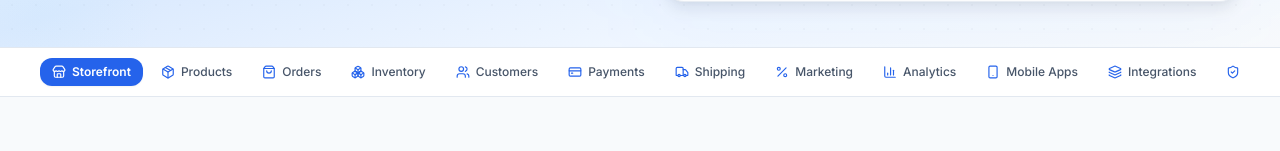
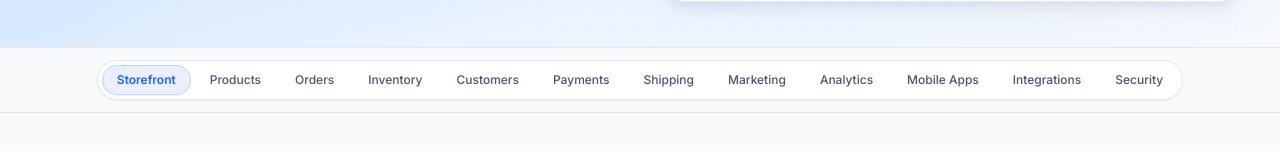
Before and after one commit to shoriful-webq/cartx-public-website, a Next.js app: page /features in a window 1280 px wide. Shown: the part 615-766 px from the top of the page. Built offline with nearby package versions, Linux system fonts and the light colour scheme; no server answers.

Commit message:
update section navigation

```diff
--- a/src/components/features/feature-navigation.tsx
+++ b/src/components/features/feature-navigation.tsx
@@ -1,21 +1,6 @@
 "use client";
 
 import React, { useState, useEffect, useRef } from "react";
-import {
-  Store,
-  Package,
-  ShoppingBag,
-  Boxes,
-  Users,
-  CreditCard,
-  Truck,
-  Percent,
-  BarChart3,
-  Smartphone,
-  Layers,
-  ShieldCheck,
-  type LucideIcon,
-} from "lucide-react";
 import { useLanguage } from "@/lib/i18n/language-context";
 import { cn } from "@/lib/utils";
 
@@ -23,28 +8,32 @@ interface NavCategory {
   id: string;
   nameKey: string;
   href: string;
-  icon: LucideIcon;
 }
 
 const CATEGORIES: NavCategory[] = [
-  { id: "storefront", nameKey: "featuresNav.storefront", href: "#storefront", icon: Store },
-  { id: "products", nameKey: "featuresNav.products", href: "#products", icon: Package },
-  { id: "orders", nameKey: "featuresNav.orders", href: "#orders", icon: ShoppingBag },
-  { id: "inventory", nameKey: "featuresNav.inventory", href: "#inventory", icon: Boxes },
-  { id: "customers", nameKey: "featuresNav.customers", href: "#customers", icon: Users },
-  { id: "payments", nameKey: "featuresNav.payments", href: "#payments", icon: CreditCard },
-  { id: "shipping", nameKey: "featuresNav.shipping", href: "#shipping", icon: Truck },
-  { id: "marketing", nameKey: "featuresNav.marketing", href: "#marketing", icon: Percent },
-  { id: "analytics", nameKey: "featuresNav.analytics", href: "#analytics", icon: BarChart3 },
-  { id: "mobile-apps", nameKey: "featuresNav.mobileApps", href: "#mobile-apps", icon: Smartphone },
-  { id: "integrations", nameKey: "featuresNav.integrations", href: "#integrations", icon: Layers },
-  { id: "security", nameKey: "featuresNav.security", href: "#security", icon: ShieldCheck },
+  { id: "storefront", nameKey: "featuresNav.storefront", href: "#storefront" },
+  { id: "products", nameKey: "featuresNav.products", href: "#products" },
+  { id: "orders", nameKey: "featuresNav.orders", href: "#orders" },
+  { id: "inventory", nameKey: "featuresNav.inventory", href: "#inventory" },
+  { id: "customers", nameKey: "featuresNav.customers", href: "#customers" },
+  { id: "payments", nameKey: "featuresNav.payments", href: "#payments" },
+  { id: "shipping", nameKey: "featuresNav.shipping", href: "#shipping" },
+  { id: "marketing", nameKey: "featuresNav.marketing", href: "#marketing" },
+  { id: "analytics", nameKey: "featuresNav.analytics", href: "#analytics" },
+  { id: "mobile-apps", nameKey: "featuresNav.mobileApps", href: "#mobile-apps" },
+  { id: "integrations", nameKey: "featuresNav.integrations", href: "#integrations" },
+  { id: "security", nameKey: "featuresNav.security", href: "#security" },
 ];
 
 export interface FeatureNavigationProps {
   className?: string;
 }
 
+/**
+ * Section 02 — Sticky Feature Navigation
+ * Minimal horizontal pill-style navigation inside a subtle bordered container.
+ * Sticky beneath the shared Header with clean active highlights and horizontal scroll support.
+ */
 export function FeatureNavigation({ className }: FeatureNavigationProps) {
   const { t } = useLanguage();
   const [activeId, setActiveId] = useState<string>("storefront");
@@ -52,10 +41,15 @@ export function FeatureNavigation({ className }: FeatureNavigationProps) {
   const itemRefs = useRef<Record<string, HTMLAnchorElement | null>>({});
 
   useEffect(() => {
+    let isThrottled = false;
+
     const handleScroll = () => {
-      // Find which section is currently active based on scroll position
+      if (isThrottled) return;
+      isThrottled = true;
+
+      requestAnimationFrame(() => {
         const scrollY = window.scrollY;
-      const headerOffset = 140; // 64px header + 52px nav + buffer
+        const headerOffset = 160; // 64px header + sticky nav height + buffer
 
         let currentActive = CATEGORIES[0].id;
         for (const cat of CATEGORIES) {
@@ -68,6 +62,8 @@ export function FeatureNavigation({ className }: FeatureNavigationProps) {
           }
         }
         setActiveId(currentActive);
+        isThrottled = false;
+      });
     };
 
     window.addEventListener("scroll", handleScroll, { passive: true });
@@ -75,13 +71,16 @@ export function FeatureNavigation({ className }: FeatureNavigationProps) {
     return () => window.removeEventListener("scroll", handleScroll);
   }, []);
 
-  // Gently scroll active pill into view in the horizontal bar when activeId changes
+  // Center the active pill within the scrollable container on mobile/tablet
   useEffect(() => {
     const activeEl = itemRefs.current[activeId];
     if (activeEl && navRef.current) {
       const container = navRef.current;
-      const left = activeEl.offsetLeft - container.offsetWidth / 2 + activeEl.offsetWidth / 2;
-      container.scrollTo({ left: Math.max(0, left), behavior: "smooth" });
+      const containerWidth = container.offsetWidth;
+      const activeLeft = activeEl.offsetLeft;
+      const activeWidth = activeEl.offsetWidth;
+      const targetScroll = activeLeft - containerWidth / 2 + activeWidth / 2;
+      container.scrollTo({ left: Math.max(0, targetScroll), behavior: "smooth" });
     }
   }, [activeId]);
 
@@ -91,7 +90,6 @@ export function FeatureNavigation({ className }: FeatureNavigationProps) {
     const target = document.getElementById(id);
     if (target) {
       target.scrollIntoView({ behavior: "smooth" });
-      // Update browser history cleanly without jumping
       window.history.pushState(null, "", `#${id}`);
     }
   };
@@ -99,18 +97,18 @@ export function FeatureNavigation({ className }: FeatureNavigationProps) {
   return (
     <div
       className={cn(
-        "sticky top-16 z-30 w-full border-b border-border bg-card/95 backdrop-blur-md transition-colors",
+        "sticky top-16 z-30 w-full py-2.5 sm:py-3 bg-background/95 border-b border-border transition-colors",
         className
       )}
     >
-      <div className="container">
+      <div className="container flex justify-center">
+        {/* Centered pill-style navigation bar */}
         <nav
           ref={navRef}
-          aria-label="Feature categories navigation"
-          className="flex items-center gap-1.5 overflow-x-auto py-2.5 no-scrollbar scroll-smooth"
+          aria-label="Feature categories"
+          className="inline-flex max-w-full items-center gap-1 rounded-full border border-border bg-card p-1 shadow-xs overflow-x-auto no-scrollbar scroll-smooth"
         >
           {CATEGORIES.map((cat) => {
-            const Icon = cat.icon;
             const isActive = activeId === cat.id;
             return (
               <a
@@ -121,15 +119,14 @@ export function FeatureNavigation({ className }: FeatureNavigationProps) {
                 href={cat.href}
                 onClick={(e) => handleCategoryClick(e, cat.id)}
                 className={cn(
-                  "inline-flex items-center gap-1.5 rounded-lg px-3 py-1.5 text-xs whitespace-nowrap transition-all duration-150 select-none",
+                  "inline-flex items-center justify-center rounded-full px-3 sm:px-3.5 py-1.5 text-xs whitespace-nowrap transition-colors duration-150 select-none",
                   "focus-visible:outline-2 focus-visible:outline-ring",
                   isActive
-                    ? "bg-primary text-primary-foreground font-semibold shadow-xs"
-                    : "text-muted-foreground hover:text-foreground hover:bg-muted/80 font-medium"
+                    ? "bg-primary/10 text-primary font-semibold border border-primary/20 shadow-2xs"
+                    : "text-muted-foreground hover:text-foreground hover:bg-muted/60 font-medium border border-transparent"
                 )}
                 aria-current={isActive ? "true" : undefined}
               >
-                <Icon className={cn("size-3.5 shrink-0", isActive ? "text-primary-foreground" : "text-primary")} />
                 <span>{t(cat.nameKey)}</span>
               </a>
             );
```
Lines whose indentation alone changed are shown as unchanged.
